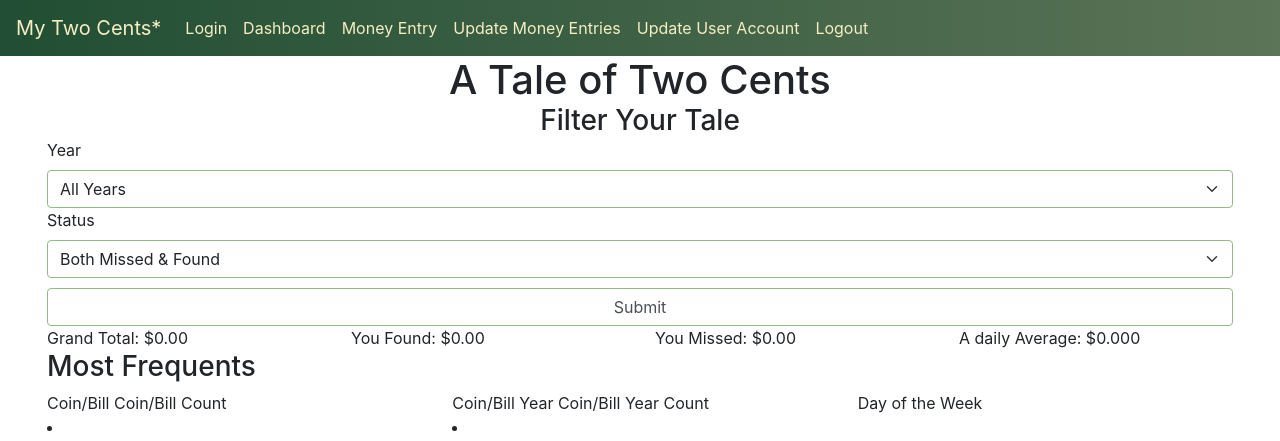
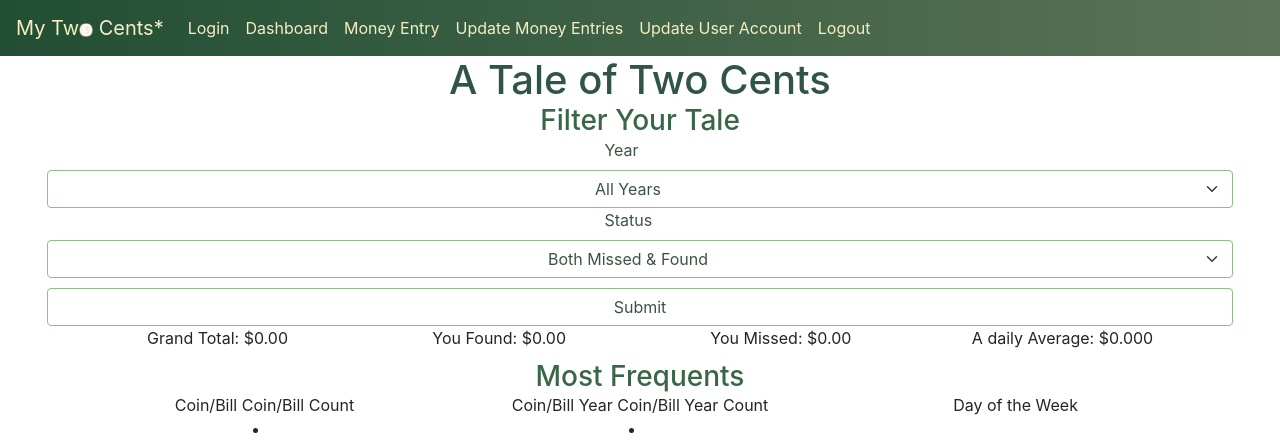
Before and after one commit to makeller234/money_tracking, a Flask app: template templates/dashboard.html in a window 1280 px wide. Shown: the top 441 px of the page. Run offline with Flask 2, Linux system fonts and the light colour scheme; the template is opened without the code that fills it, so the values that code supplies are empty; some libraries are stand-ins or nearby versions.

Commit message:
tweaking layout

```diff
--- a/static/css/style.css
+++ b/static/css/style.css
@@ -4,13 +4,22 @@ body{
 .beige-font{
     color: #f5eec2;
 }
-
+button{
+    background-color: #214E34;
+    color:#f5eec2;
+}
+button:disabled{
+    background-color: #5c7457;
+}
 .container{
     max-width: 95%;
 }
 .centered{
    text-align: center;
    margin: 0 auto;
+}
+.centered47{
+    margin-left:47%;
 }
 .footer {
     background: linear-gradient(to left, #214E34, #5C7457);
@@ -20,17 +29,32 @@ body{
 .form-control:focus, .form-select:focus{
     box-shadow: 0 0 0 0.2rem #92bc88 !important;
     border-color: #92bc88;
+    background-color: #214E34; /* is it dumb to have the text input change to gree, too?*/
+    color: #f5eec2;
 }
 
 .form-select, .form-control{
     border-color: #92bc88;
 }
 
+h1{
+    color:#315545;
+}
+h3{
+    color:#396746;
+}
+h6{
+    color: #415A3F;
+}
 #map, #coinMap{
     height: 400px;
     margin-top: 15px;
     margin-bottom: 15px;
 }
+/* #money-growth{
+    background-image: url('../img/money_growth.jpg');
+    background-size: contain;
+} */
 .navbar {
     background: linear-gradient(to left, #5C7457, #214E34);
     color:#f5eec2;
@@ -49,9 +73,15 @@ body{
 .navbar-light .navbar-nav .nav-link:focus, .navbar-light .navbar-nav .nav-link:hover{
     color: #92bc88;
 }
+p, .p-color{
+    color: #3B5442;
+}
 .right-align{
     text-align: right;
 }
+.size-small{
+    font-size: 12px;
+}
 .top-margin{
-    margin-top: 10px;;
+    margin-top: 10px;
 }
--- a/templates/base.html
+++ b/templates/base.html
@@ -20,7 +20,7 @@
         <!-- Nav Bar -->
         <div class='container-float'>
         <nav class="navbar navbar-expand-lg navbar-light bg-light">
-            <a class="navbar-brand">My Two Cents*</a>
+            <a class="navbar-brand">My Tw<img src="../static/img/beige_coin.png" height="14"> Cents*</a>
             <button class="navbar-toggler" type="button" data-toggle="collapse" data-target="#navbarNavAltMarkup" aria-controls="navbarNavAltMarkup" aria-expanded="false" aria-label="Toggle navigation">
               <span class="navbar-toggler-icon"></span>
             </button>
@@ -53,7 +53,7 @@
         {% block body %}{% endblock %}
         <footer class="bg-light text-center text-lg-start footer fixed-bottom">
           <div class="text-center p-3"">
-            <p class="right-align beige-font">*Can be considerably more than two cents</p>
+            <p class="right-align beige-font size-small">*Can be considerably more than two cents</p>
           </div>
         </footer>
         <!-- JavaScript Bundle with Popper for Bootstrap-->
--- a/templates/dashboard.html
+++ b/templates/dashboard.html
@@ -26,9 +26,9 @@
             <form action="/dashboard">
                 <div class="row">
                     <div class="col">
-                        <label class="form-label">Year</label>
-                        <select class="form-select" name="years">
-                            <option value="All" class="year">All Years</option>
+                        <label class="form-label centered47 p-color">Year</label>
+                        <select class="form-select p-color" name="years">
+                            <option value="All" class="year centered p-color">All Years</option>
                             {% for year in years_list %}
                                 <option value={{year}} class="year">{{year}}</option>
                             {%endfor%}
@@ -37,8 +37,8 @@
                 </div>
                 <div class="row">
                     <div class="col">
-                        <label class="form-label">Status</label>
-                        <select class="form-select" name="missed">
+                        <label class="form-label centered47 p-color">Status</label>
+                        <select class="form-select centered p-color" name="missed">
                             <option value="both" class="missed">Both Missed & Found</option>
                             <option value="found" class="missed">Found</option>
                             <option value="missed" class="missed">Missed</option>
@@ -48,43 +48,44 @@
                 </div>
                 <div class="row">
                     <div class="col">
-                        <input class="form-control top-margin" type="submit">
+                        <input class="form-control top-margin p-color" type="submit">
                     </div>
                 </div>
 
             </form>
         </div>
     </div>
+    <div class="container" id="money-growth">
         <div class="row">
             <div class="col-12">
                 {% if missed == None %}
 
-            <h3><span id="year">{{year}}</span> Years Info for <span id="missed">Missed and Found Money</span></h3>
+                <h3 class="centered"><span id="year">{{year}}</span> Years Info for <span id="missed">Missed and Found Money</span></h3>
 
                 {% elif missed == "both" %}
 
-                <h3><span id="year">{{year}}</span> Info for <span id="missed">Missed and Found Money</span></h3>
+                    <h3 class="centered"><span id="year">{{year}}</span> Info for <span id="missed">Missed and Found Money</span></h3>
 
                 {% elif missed == "found" %}
-                <h3><span id="year">{{year}}</span> Info for <span id="missed">Found Money</span></h3>
+                    <h3 class="centered"><span id="year">{{year}}</span> Info for <span id="missed">Found Money</span></h3>
 
                 {% elif missed == "missed" %}
-                <h3><span id="year">{{year}}</span> Info for <span id="missed">Missed Money</span></h3>
+                    <h3 class="centered"><span id="year">{{year}}</span> Info for <span id="missed">Missed Money</span></h3>
                 {% endif %}
             </div>
         </div>
 
         <div class="row">
-        <div class="col-3">
+            <div class="col-3 centered">
                 Grand Total: {{ "$%.2f"|format(total_found + total_missed)}}
             </div>
-        <div class="col-3">
+            <div class="col-3 centered">
                 You Found: {{ "$%.2f"|format(total_found) }}
             </div>
-        <div class="col-3">
+            <div class="col-3 centered">
                 You Missed: {{ "$%.2f"|format(total_missed) }}
             </div>
-        <div class="col-3">
+            <div class="col-3 centered">
                 {% if day_avg == 'N/A' %}
                     A Daily Average: {{day_avg}}
                 {% else %}
@@ -95,12 +96,12 @@
         </div>
         <div class="row">
                 <div class="col-12">
-                <h3>Most Frequents</h3>
+                    <h3 class="centered top-margin">Most Frequents</h3>
                 </div>
         </div>
         {% if missed != 'missed'%}
         <div class="row">
-        <div class="col-4">
+            <div class="col-4 centered">
                 {% if money_type == "N/A" %}
                     Coin/Bill <li>{{money_type}}</li>
                 {%else%}
@@ -108,7 +109,7 @@
                 {%endif%}
                 Coin/Bill Count <li>{{type_count}}</li>
             </div>
-        <div class="col-4">
+            <div class="col-4 centered">
                 {% if money_year == 'N/A' %}
                     Coin/Bill <li>{{money_year}}</li>
                 {%else%}
@@ -116,13 +117,13 @@
                 {%endif%}
                 Coin/Bill Year Count <li>{{money_count}}</li>
             </div>
-        <div class="col-4">
+            <div class="col-4 centered">
                 Day of the Week {%for day in dow%} <li>{{day}}</li> {%endfor%}
             </div>
         </div>
         {% else %}
         <div class="row">
-        <div class="col-6">
+            <div class="col-6 centered">
                 {% if money_type == "N/A" %}
                     Coin/Bill <li>{{money_type}}</li>
                 {%else%}
@@ -131,7 +132,7 @@
                 Coin/Bill Count <li>{{type_count}}</li>
             </div>
 
-        <div class="col-6">
+            <div class="col-6 centered">
                 {% if dow =='N/A'%}
                     Day of the Week <li>{{dow}}</li>
                 {%else%}
@@ -140,14 +141,15 @@
             </div>
         </div>
         {% endif %}
+    </div>
     <div class="row">
-        <div class="col-6">
+        <div class="col-lg-6 col-xs-12">
             <canvas id="stackedbar"></canvas>
         </div>
     <!-- </div>
 
     <div class="row"> -->
-        <div class="col-6">
+        <div class="col-lg-6 col-xs-12">
             <div id="map">
         </div>
     </div>
```
Also changed, not shown: templates/coin_entry.html (+11 -11 lines), templates/login.html (+10 -10 lines), templates/update_entry.html (+19 -19 lines), templates/update_user.html (+12 -12 lines), static/img/beige_coin.png (added), static/img/green_coin.png (added), static/img/money_growth.jpg (added). Lines whose indentation alone changed are shown as unchanged.
